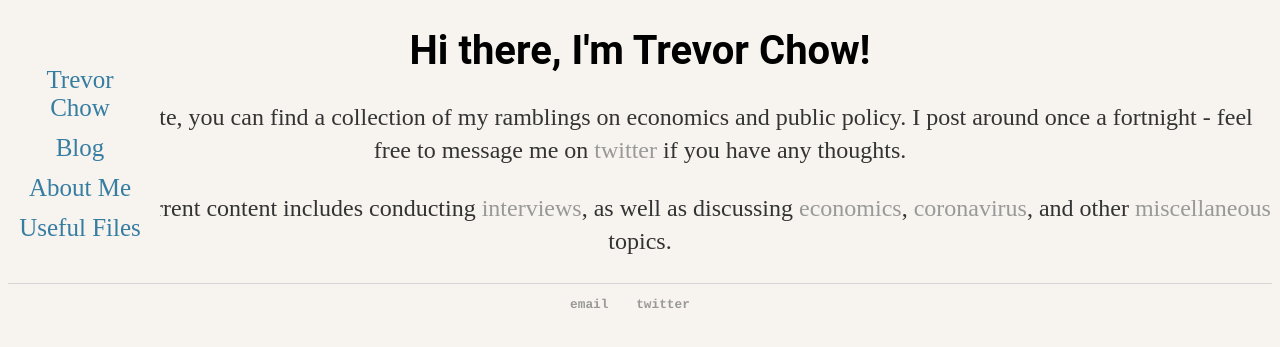
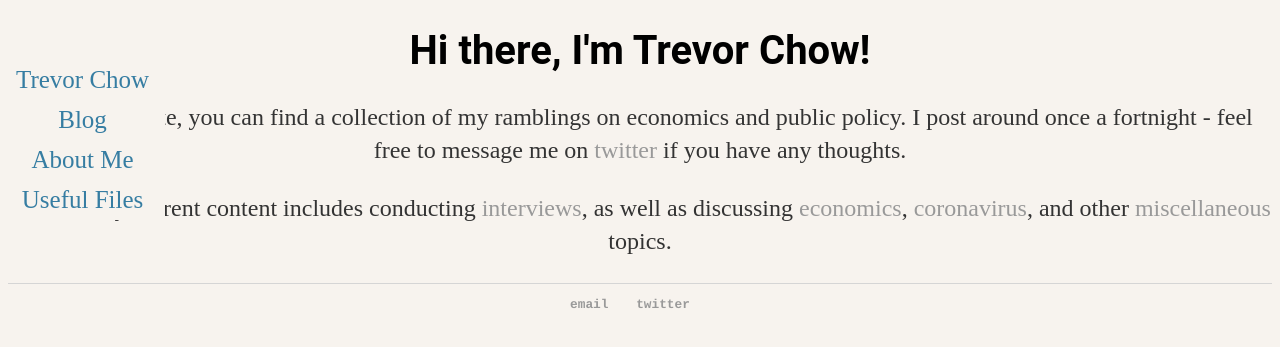
Before and after one commit to tmychow/tmychow.github.io, a Jekyll site: the page built from index.html, in a window 1280 px wide. Shown: the top 347 px of the page. Built offline with Jekyll 4.4.1, drawn with Linux system fonts in a browser that asks for light colours.

Commit message:
Update main.css

```diff
--- a/css/main.css
+++ b/css/main.css
@@ -50,8 +50,6 @@ ul.posts li {
 }
 
 .sidenav {
-  width: 25%; /* Set the width of the sidebar */
-  max-width: 160px;
   position: fixed; /* Fixed Sidebar (stay in place on scroll) */
   z-index: 1; /* Stay on top */
   top: 0; /* Stay at the top */
@@ -69,7 +67,3 @@ ul.posts li {
   display: block;
   text-align: center;
 }
-
-.main {
-  margin-left: 25%;
-}
```
